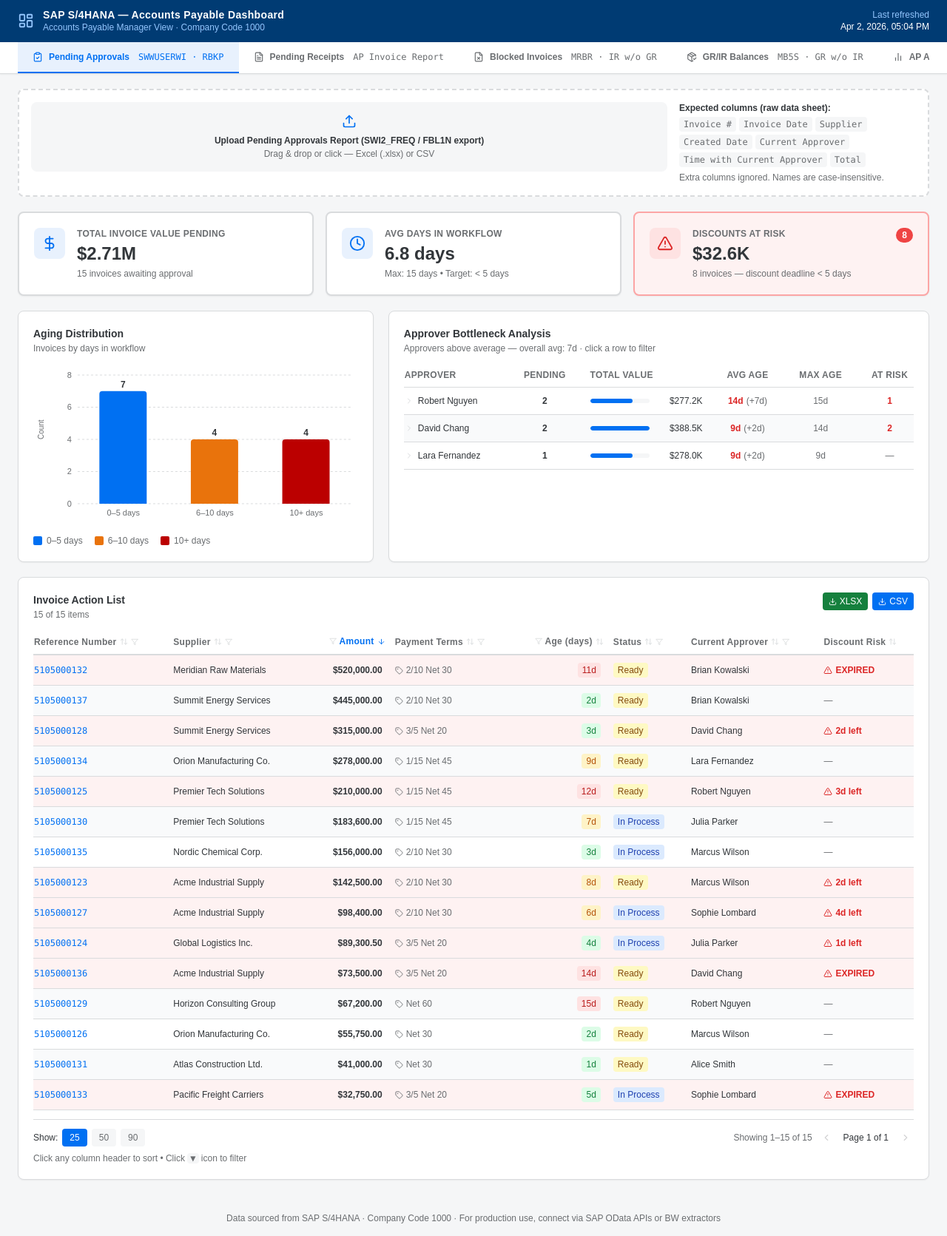
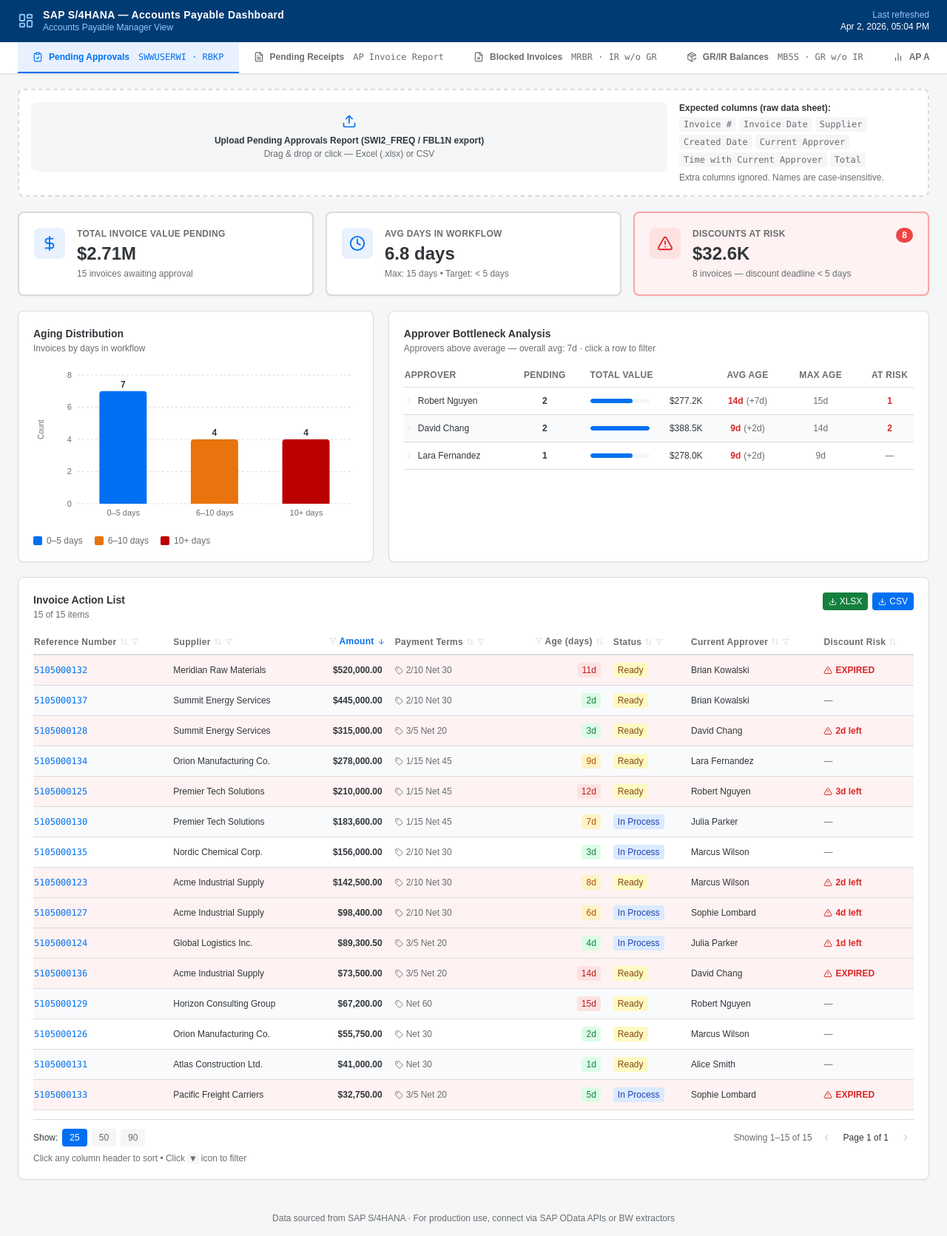
Before and after one commit to revmancil/TG_SAP_Dashboard, a React (Vite) app: page / in a window 1280 px wide. Shown: the whole page at 74% size. Built offline with nearby package versions, Linux system fonts and the light colour scheme.

Commit message:
Remove hardcoded Company Code 1000 from header and footer
https://claude.ai/code/session_01VY25GQhRKFsv933mqiFKnm

```diff
--- a/src/App.jsx
+++ b/src/App.jsx
@@ -120,7 +120,7 @@ export default function App() {
                 SAP S/4HANA — Accounts Payable Dashboard
               </h1>
               <p className="text-xs text-blue-300 leading-tight">
-                Accounts Payable Manager View · Company Code 1000
+                Accounts Payable Manager View
               </p>
             </div>
           </div>
@@ -217,7 +217,7 @@ export default function App() {
 
       <footer className="max-w-screen-xl mx-auto px-4 sm:px-6 py-4 mt-2">
         <p className="text-xs text-sap-subtext text-center">
-          Data sourced from SAP S/4HANA · Company Code 1000 · For production use, connect via SAP OData APIs or BW extractors
+          Data sourced from SAP S/4HANA · For production use, connect via SAP OData APIs or BW extractors
         </p>
       </footer>
     </div>
```
Also changed, not shown: 1 other file (tests, documents, lock files or other folders).
